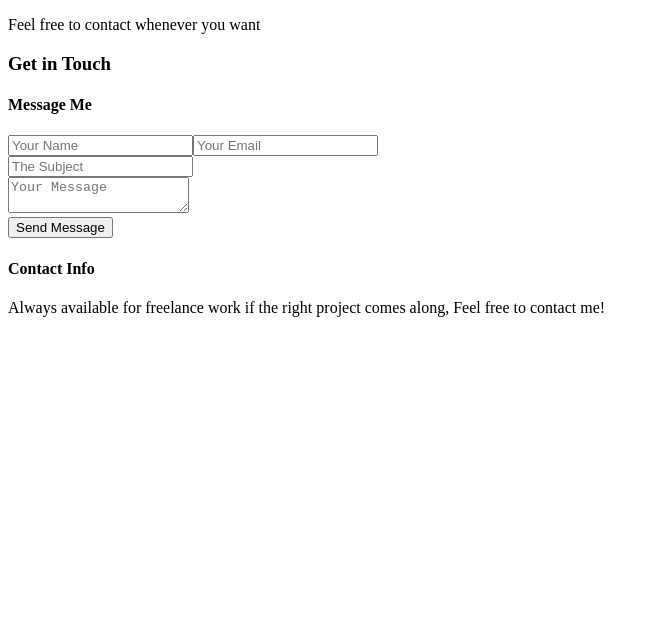
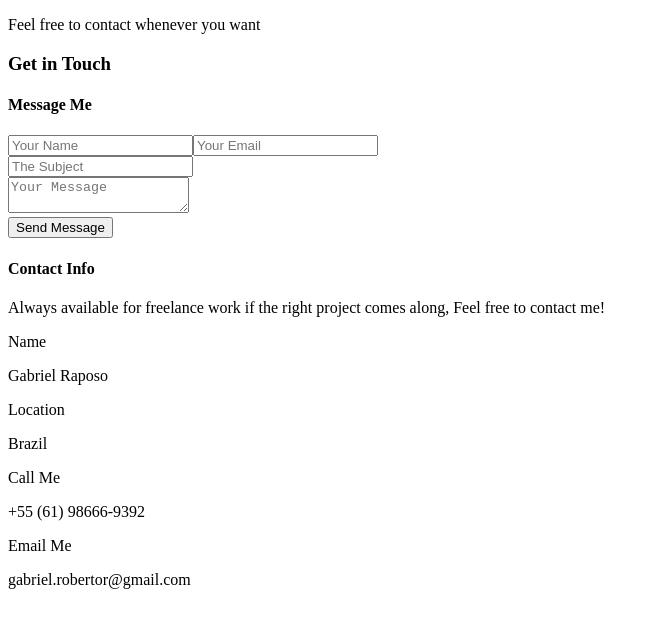
Before and after one commit to GabrielRaposoD/cv_v2, a Next.js app: page / in a window 1280 px wide. Shown: the top 628 px of the page, without its empty margins (0-659 px from the left). Built offline with nearby package versions, Linux system fonts and the light colour scheme.

Commit message:
Finished contact page

```diff
--- a/src/components/Contact.tsx
+++ b/src/components/Contact.tsx
@@ -1,11 +1,12 @@
 export function Contact() {
   return (
     <section className="container pt-16 mx-auto">
-      <div className=" flex flex-col items-center w-full space-y-1">
+      <div className="flex flex-col items-center w-full mb-32 space-y-1">
         <p className="text-sm font-medium text-gray-500 opacity-75">
           Feel free to contact whenever you want
         </p>
         <h3 className="text-5xl font-semibold text-gray-200">Get in Touch</h3>
+        <div className="border-primary-500 w-1/12 border-2 border-solid"></div>
       </div>
 
       <div className="justify-evenly flex flex-row w-full">
@@ -15,48 +16,74 @@ export function Contact() {
           </h4>
           <div className=" flex w-full mb-4 space-x-6">
             <input
-              className="focus:outline-none focus:border-primary-500 w-full px-4 py-2 text-base text-gray-500 transition-all duration-300 ease-in-out bg-gray-900 bg-opacity-25 border-b-2 border-black border-solid rounded-sm"
+              className="focus:outline-none focus:border-primary-500 w-full px-4 py-4 text-base text-gray-500 transition-all duration-300 ease-in-out bg-gray-900 bg-opacity-25 border-b-2 border-transparent border-solid rounded-sm"
               placeholder="Your Name"
               type="text"
             />
             <input
-              className="focus:outline-none focus:border-primary-500 w-full px-4 py-2 text-base text-gray-500 transition-all duration-300 ease-in-out bg-gray-900 bg-opacity-25 border-b-2 border-black border-solid rounded-sm"
+              className="focus:outline-none focus:border-primary-500 w-full px-4 py-4 text-base text-gray-500 transition-all duration-300 ease-in-out bg-gray-900 bg-opacity-25 border-b-2 border-transparent border-solid rounded-sm"
               placeholder="Your Email"
               type="email"
             />
           </div>
           <div className="w-full mb-4">
             <input
-              className="focus:outline-none focus:border-primary-500 w-full px-4 py-2 text-base text-gray-500 transition-all duration-300 ease-in-out bg-gray-900 bg-opacity-25 border-b-2 border-black border-solid rounded-sm"
+              className="focus:outline-none focus:border-primary-500 w-full px-4 py-4 text-base text-gray-500 transition-all duration-300 ease-in-out bg-gray-900 bg-opacity-25 border-b-2 border-transparent border-solid rounded-sm"
               placeholder="The Subject"
               type="subject"
             />
           </div>
           <div className=" w-full mb-4">
             <textarea
-              className="focus:outline-none focus:border-primary-500 w-full h-40 px-4 py-2 text-base text-gray-500 transition-all duration-300 ease-in-out bg-gray-900 bg-opacity-25 border-b-2 border-black border-solid rounded-sm"
+              className="focus:outline-none focus:border-primary-500 w-full h-40 px-4 py-4 text-base text-gray-500 transition-all duration-300 ease-in-out bg-gray-900 bg-opacity-25 border-b-2 border-transparent border-solid rounded-sm"
               placeholder="Your Message"
             ></textarea>
           </div>
           <div className="">
-            <button className="focus:outline-none hover:bg-indigo-600 bg-primary-500 flex px-8 py-2 text-white border-0 rounded">
+            <button className="focus:outline-none hover:bg-indigo-600 bg-primary-500 flex px-8 py-4 text-white border-0 rounded">
               Send Message
             </button>
           </div>
         </form>
         <div className="w-4/12">
-          <h4 className="mb-4 text-xl font-semibold text-gray-200">
+          <h4 className="mb-5 text-xl font-semibold text-gray-200">
             Contact Info
           </h4>
           <p className=" mb-5 font-medium leading-relaxed text-gray-500 opacity-75">
             Always available for freelance work if the right project comes
             along, Feel free to contact me!
           </p>
-          <div className="text-primary-500 flex flex-col w-2/12 space-y-10 text-4xl border-r-2 border-gray-500 border-opacity-75">
-            <i className="fas fa-signature" />
-            <i className="fas fa-location-arrow" />
-            <i className="fas fa-phone" />
-            <i className="fas fa-paper-plane" />
+          <div className="flex flex-row">
+            <div className="text-primary-500 flex flex-col w-2/12 space-y-12 text-3xl border-r border-gray-500 border-opacity-75">
+              <i className="fas fa-signature mt-2" />
+              <i className="fas fa-location-arrow mt-2" />
+              <i className="fas fa-phone mt-2" />
+              <i className="fas fa-paper-plane mt-2" />
+            </div>
+            <div className="flex flex-col ml-8 space-y-8 text-gray-200">
+              <div>
+                <label className="font-semibold">Name</label>
+                <p className="text-sm text-gray-500 opacity-75">
+                  Gabriel Raposo
+                </p>
+              </div>
+              <div>
+                <label className="font-semibold">Location</label>
+                <p className="text-sm text-gray-500 opacity-75">Brazil</p>
+              </div>
+              <div>
+                <label className="font-semibold">Call Me</label>
+                <p className="text-sm text-gray-500 opacity-75">
+                  +55 (61) 98666-9392
+                </p>
+              </div>
+              <div>
+                <label className="font-semibold">Email Me</label>
+                <p className="text-sm text-gray-500 opacity-75">
+                  gabriel.robertor@gmail.com
+                </p>
+              </div>
+            </div>
           </div>
         </div>
       </div>
```
